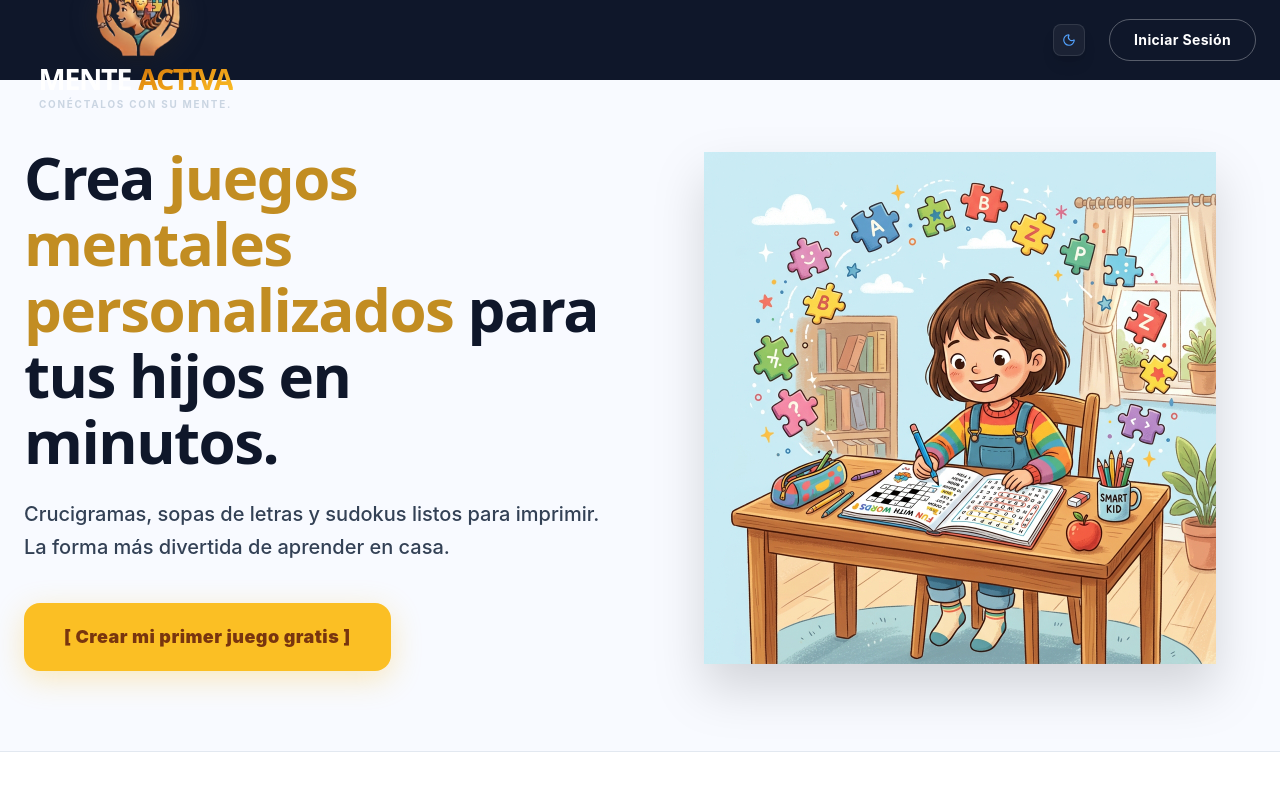
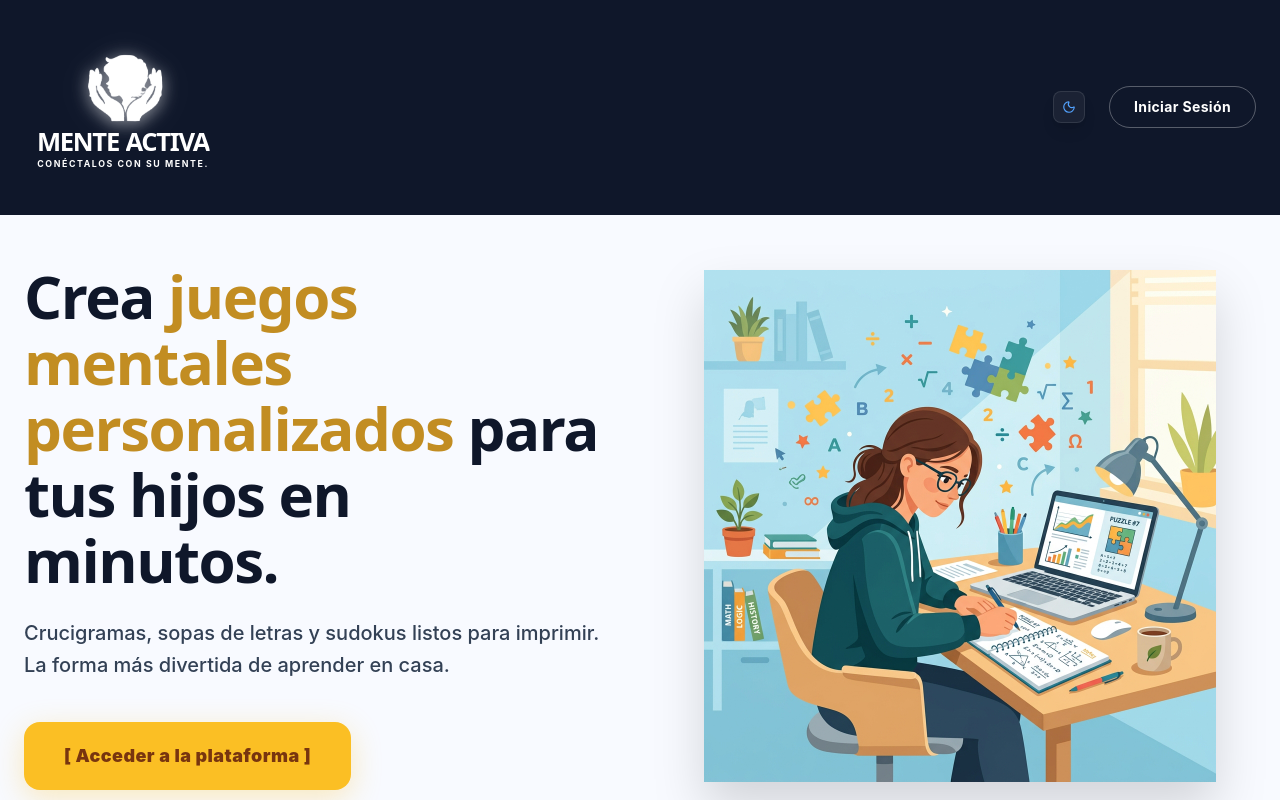
Before and after one commit to administracionmenteactiva-debug/menteactiva, a React (Vite) app: page / in a window 1280 px wide. Shown: the top 800 px of the page. Built offline with nearby package versions, Linux system fonts and the light colour scheme; no server answers; the database is empty.

Commit message:
Fix header logo size button text and update hero image

```diff
--- a/src/core/views/LandingView.jsx
+++ b/src/core/views/LandingView.jsx
@@ -11,8 +11,10 @@ const LandingView = () => {
         <div className="min-h-screen bg-[#f8faff] dark:bg-[var(--edu-bg)] text-[#0f172a] dark:text-[var(--edu-text-main)] transition-colors duration-500 overflow-x-hidden font-sans">
             {/* Header / Navbar */}
             <header className="bg-[#0f172a] text-white">
-                <div className="max-w-7xl mx-auto px-6 h-20 flex items-center justify-between">
-                    <MenteActivaLogo className="scale-90 origin-left" />
+                <div className="max-w-7xl mx-auto px-6 py-4 flex items-center justify-between">
+                    <div className="brightness-0 invert">
+                        <MenteActivaLogo className="scale-[0.8] origin-left" />
+                    </div>
 
                     <div className="flex items-center gap-6">
                         <ThemeToggle />
@@ -27,7 +29,7 @@ const LandingView = () => {
             </header>
 
             {/* Hero Section */}
-            <section className="pt-16 pb-20 px-6 max-w-7xl mx-auto">
+            <section className="pt-12 pb-20 px-6 max-w-7xl mx-auto">
                 <div className="grid md:grid-cols-2 gap-12 items-center">
                     {/* Left: Text */}
                     <div className="order-2 md:order-1 text-center md:text-left">
@@ -41,7 +43,7 @@ const LandingView = () => {
                             onClick={() => navigate('/login')}
                             className="w-full md:w-auto bg-[#fbbf24] hover:bg-[#f59e0b] text-[#78350f] px-10 py-5 rounded-2xl font-black text-lg tracking-wide transition-all shadow-[0_8px_30px_rgb(251,191,36,0.3)] hover:shadow-[0_8px_40px_rgb(251,191,36,0.5)] hover:-translate-y-1 active:translate-y-0"
                         >
-                            [ Crear mi primer juego gratis ]
+                            [ Acceder a la plataforma ]
                         </button>
                     </div>
 
@@ -49,7 +51,7 @@ const LandingView = () => {
                     <div className="order-1 md:order-2 relative flex justify-center">
                         <img
                             src="/hero_child.png"
-                            alt="Niño feliz resolviendo crucigramas"
+                            alt="Adolescente concentrado resolviendo juegos mentales"
                             className="w-full max-w-md md:max-w-lg object-contain animate-fade-in drop-shadow-2xl"
                         />
                     </div>
```
Also changed, not shown: public/hero_child.png.
